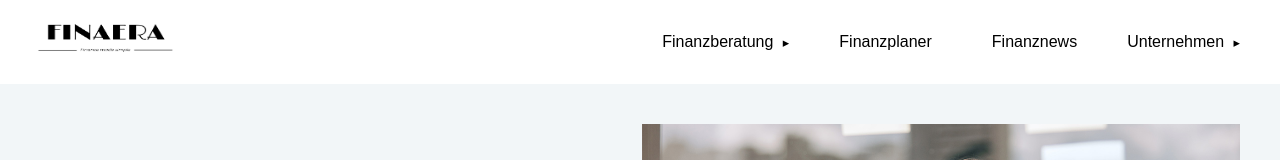
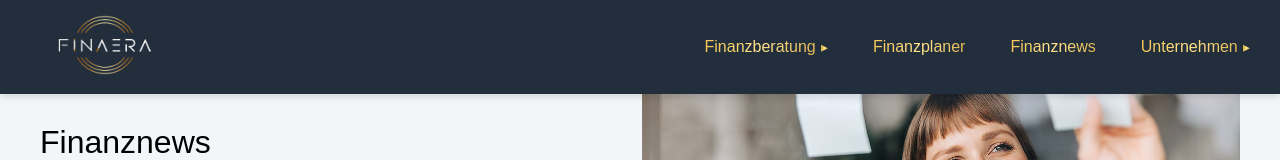
Before and after one commit to juliantechstarter/Finanzwebsite, a React (Create React App) app in the folder Anwendung/Frontend/my-app/: page /finanznews in a window 1280 px wide. Shown: the top 160 px of the page. Built offline with nearby package versions, Linux system fonts and the light colour scheme; no server answers.

Commit message:
Navbar_und_Newsseite_aenderungen

```diff
--- a/Anwendung/Frontend/my-app/src/components/Navbar.css
+++ b/Anwendung/Frontend/my-app/src/components/Navbar.css
@@ -1,22 +1,20 @@
-/* Standard Navbar-Styling */
+/* Allgemeines Styling der Navbar */
 .navbar {
-  background-color: #fff;
-  color: #000;
-  padding: 10px 20px;
+  background-color: #222e3c; /* Dunkler Hintergrund */
+  padding: 15px 30px;
   display: flex;
   align-items: center;
   justify-content: space-between;
   font-family: 'Helvetica Neue Light', sans-serif;
-  box-shadow: 0 2px 4px rgba(0, 0, 0, 0.1);
+  box-shadow: 0 4px 6px rgba(0, 0, 0, 0.1);
 }
 
-/* Logo-Styling */
+/* Logo */
 .logo {
-  height: 50px;
-  margin-right: 20px;
+  height: 60px;
 }
 
-/* Navigation-Links */
+/* Navbar-Menü */
 .navbar-menu {
   list-style: none;
   display: flex;
@@ -25,57 +23,77 @@
   padding: 0;
 }
 
-/* Standard Styling für Links */
-li {
+/* Menüpunkte */
+.navbar-menu li {
   position: relative;
-  margin-right: 20px;
+  margin-right: 25px;
   font-weight: 300;
+  transition: all 0.3s ease;
 }
 
-a {
-  text-decoration: none;
-  color: #000;
-  padding: 5px 10px;
-  font-weight: 300;
-  transition: color 0.2s ease;
+.navbar-menu li:last-child {
+  margin-right: 0;
 }
 
-a:hover {
-  color: #0077b6;
+/* Gradient-Text (Goldene Schrift) */
+.gradient-text {
+  background: linear-gradient(90deg, #e8a81f, #ffe28a, #c78d21); /* Exakter Verlauf wie im Logo */
+  background-size: 200%;
+  background-position: 50%;
+  background-clip: text;
+  -webkit-background-clip: text;
+  -webkit-text-fill-color: transparent;
+  font-size: 1rem;
+  font-weight: 400;
+  transition: background-position 0.5s ease, transform 0.2s ease;
 }
 
-/* Dropdown-Menü Styling */
+.gradient-text:hover {
+  background-position: 100%; /* Animierter Verlauf beim Hover */
+  transform: scale(1.1); /* Leichte Vergrößerung beim Hover */
+}
+
+/* Dropdown-Menü */
 .dropdown {
   position: absolute;
   top: 100%;
   left: 0;
-  background-color: #fff;
-  border: 1px solid #ddd;
-  padding: 10px 0;
-  box-shadow: 0 4px 6px rgba(0, 0, 0, 0.1);
+  background-color: #fff; /* Weißer Hintergrund */
+  padding: 0; /* Kein zusätzlicher Abstand */
+  box-shadow: 0 8px 15px rgba(0, 0, 0, 0.2);
+  border: 1px solid #ddd; /* Klare Abgrenzung */
   min-width: 200px;
-  z-index: 100;
+  z-index: 1000;
 }
 
-/* Links im Dropdown-Menü */
+/* Links im Dropdown */
 .dropdown a {
   display: block;
   padding: 10px 15px;
-  color: #000;
+  color: #222e3c; /* Dunkle Schriftfarbe passend zum Balken */
+  font-size: 0.95rem;
+  font-weight: 400;
   white-space: nowrap;
+  transition: background-color 0.2s ease, color 0.2s ease;
 }
 
 .dropdown a:hover {
-  background-color: #f0f0f0;
+  background-color: #f7f7f7; /* Leicht hellere Farbe beim Hover */
+  color: #000; /* Schwarze Schriftfarbe beim Hover */
 }
 
-/* Pfeil-Icons für Dropdown-Menüs */
+/* Pfeil neben Dropdown-Menüs */
 .arrow {
-  font-size: 0.8rem;
+  font-size: 0.9rem;
   margin-left: 5px;
+  color: transparent;
+  background: linear-gradient(90deg, #d4af37, #ffe28a, #d4af37); /* Gleicher Verlauf wie bei der Schrift */
+  background-clip: text;
+  -webkit-background-clip: text;
+  -webkit-text-fill-color: transparent;
 }
 
-/* Responsive Anpassungen */
+/* Responsive Design */
 @media (max-width: 768px) {
   .navbar {
     flex-direction: column;
@@ -88,7 +106,7 @@ a:hover {
   }
 
   li {
-    margin-bottom: 10px;
+    margin-bottom: 15px;
   }
 
   .dropdown {
@@ -96,3 +114,25 @@ a:hover {
     box-shadow: none;
   }
 }
+
+/* Sichtbare Navbar */
+.navbar {
+  position: fixed; /* Navbar bleibt oben fixiert */
+  top: 0;
+  left: 0;
+  right: 0;
+  z-index: 1000;
+  transition: transform 0.3s ease, opacity 0.3s ease; /* Sanfte Animation */
+}
+
+/* Wenn die Navbar sichtbar ist */
+.navbar.visible {
+  transform: translateY(0);
+  opacity: 1;
+}
+
+/* Wenn die Navbar versteckt wird */
+.navbar.hidden {
+  transform: translateY(-100%);
+  opacity: 0;
+}
--- a/Anwendung/Frontend/my-app/src/components/Navbar.jsx
+++ b/Anwendung/Frontend/my-app/src/components/Navbar.jsx
@@ -1,15 +1,35 @@
-import React, { useState } from "react";
+import React, { useState, useEffect } from "react";
 import { Link } from "react-router-dom";
 import "./Navbar.css";
-import logo from "../assets/FINAERA_LOGO.png";
+import logo from "../assets/FINAERALOGO.png";
 
 function Navbar() {
   const [showFinanzberatung, setShowFinanzberatung] = useState(false);
   const [showUnternehmen, setShowUnternehmen] = useState(false);
+  const [isVisible, setIsVisible] = useState(true);
+  const [prevScrollPos, setPrevScrollPos] = useState(window.pageYOffset);
+
+  useEffect(() => {
+    const handleScroll = () => {
+      const currentScrollPos = window.pageYOffset;
+
+      // Verstecke die Navbar nur, wenn sie außerhalb des sichtbaren Bereichs gescrollt wird
+      if (currentScrollPos > 60 && prevScrollPos < currentScrollPos) {
+        setIsVisible(false);
+      } else {
+        setIsVisible(true);
+      }
+
+      setPrevScrollPos(currentScrollPos);
+    };
+
+    window.addEventListener("scroll", handleScroll);
+
+    return () => window.removeEventListener("scroll", handleScroll);
+  }, [prevScrollPos]);
 
   return (
-    <nav className="navbar">
-      {/* Link zum Logo */}
+    <nav className={`navbar ${isVisible ? "visible" : "hidden"}`}>
       <Link to="/">
         <img src={logo} alt="Finaera Logo" className="logo" />
       </Link>
@@ -18,31 +38,49 @@ function Navbar() {
           onMouseEnter={() => setShowFinanzberatung(true)}
           onMouseLeave={() => setShowFinanzberatung(false)}
         >
-          Finanzberatung <span className="arrow">{showFinanzberatung ? "▾" : "▸"}</span>
+          <span className="gradient-text">Finanzberatung</span>
+          <span className="arrow">{showFinanzberatung ? "▾" : "▸"}</span>
           {showFinanzberatung && (
             <div className="dropdown">
-              <a href="#vorsorge">Vorsorge</a>
-              <a href="#absicherung">Absicherung</a>
-              <a href="#vermögen">Vermögen</a>
-              <a href="#immobilie">Immobilie</a>
+              <Link to="#vorsorge" className="gradient-text">
+                Vorsorge
+              </Link>
+              <Link to="#absicherung" className="gradient-text">
+                Absicherung
+              </Link>
+              <Link to="#vermögen" className="gradient-text">
+                Vermögen
+              </Link>
+              <Link to="#immobilie" className="gradient-text">
+                Immobilie
+              </Link>
             </div>
           )}
         </li>
         <li>
-          <Link to="/finanzplaner">Finanzplaner</Link>
+          <Link to="/finanzplaner" className="gradient-text">
+            Finanzplaner
+          </Link>
         </li>
         <li>
-          <Link to="/finanznews">Finanznews</Link>
+          <Link to="/finanznews" className="gradient-text">
+            Finanznews
+          </Link>
         </li>
         <li
           onMouseEnter={() => setShowUnternehmen(true)}
           onMouseLeave={() => setShowUnternehmen(false)}
         >
-          Unternehmen <span className="arrow">{showUnternehmen ? "▾" : "▸"}</span>
+          <span className="gradient-text">Unternehmen</span>
+          <span className="arrow">{showUnternehmen ? "▾" : "▸"}</span>
           {showUnternehmen && (
             <div className="dropdown">
-              <Link to="/unternehmen">Über das Unternehmen</Link>
-              <Link to="/geschäftsführung">Geschäftsführung</Link>
+              <Link to="/unternehmen" className="gradient-text">
+                Über das Unternehmen
+              </Link>
+              <Link to="/geschäftsführung" className="gradient-text">
+                Geschäftsführung
+              </Link>
             </div>
           )}
         </li>
--- a/Anwendung/Frontend/my-app/src/pages/Finanznews.css
+++ b/Anwendung/Frontend/my-app/src/pages/Finanznews.css
@@ -55,38 +55,83 @@
   margin-bottom: 20px;
 }
 
+/* News-Artikel-Container */
 .news-list {
   display: grid;
-    grid-template-columns: repeat(auto-fit, minmax(250px, 1fr));
+  grid-template-columns: repeat(auto-fit, minmax(300px, 1fr));
   gap: 20px;
 }
 
+/* Styling für die Artikelkarten */
 .news-item {
   background-color: #fff;
   padding: 15px;
   border: 1px solid #ddd;
   border-radius: 5px;
   box-shadow: 0 2px 4px rgba(0, 0, 0, 0.1);
+  display: flex;
+  flex-direction: column;
+  justify-content: space-between;
+  height: 100%;
+  box-sizing: border-box;
+  transition: transform 0.3s ease, box-shadow 0.3s ease;
 }
 
+.news-item:hover {
+  transform: translateY(-5px);
+  box-shadow: 0 4px 8px rgba(0, 0, 0, 0.15);
+}
+
+/* Bildbereich der Karte */
+.news-image {
+  width: 100%;
+  height: 150px;
+  overflow: hidden;
+  margin-bottom: 10px;
+  border-radius: 0px;
+}
+
+.news-image img {
+  width: 100%;
+  height: 100%;
+  object-fit: cover;
+}
+
+/* Überschriften */
 .news-item h3 {
   font-size: 1.1rem;
-    color: #0077b6;
+  color: #222e3c;
   margin-bottom: 10px;
+  display: -webkit-box;
+  -webkit-line-clamp: 2;
+  -webkit-box-orient: vertical;
+  overflow: hidden;
+  text-overflow: ellipsis;
 }
 
-  .news-item p {
+/* Styling für den "Mehr lesen"-Button */
+.read-more {
+  display: inline-flex;
+  align-items: center;
+  justify-content: center;
   font-size: 0.9rem;
-    color: #333;
-    margin-bottom: 10px;
+  font-weight: bold;
+  color: #fff;
+  text-decoration: none;
+  padding: 8px 15px;
+  border-radius: 5px;
+  background: linear-gradient(90deg, #d4af37, #ffe28a, #d4af37);
+  background-size: 200%;
+  transition: background-position 0.3s ease, transform 0.2s ease;
+  margin-top: auto;
 }
 
-  .news-item a {
-    font-size: 0.9rem;
-    color: #0077b6;
-    text-decoration: none;
+.read-more:hover {
+  background-position: 100%;
+  transform: translateY(-2px);
 }
 
-  .news-item a:hover {
-    text-decoration: underline;
+.read-more .arrow {
+  margin-left: 10px;
+  font-size: 1.1rem;
 }
--- a/Anwendung/Frontend/my-app/src/pages/Finanzplaner.css
+++ b/Anwendung/Frontend/my-app/src/pages/Finanzplaner.css
@@ -30,10 +30,10 @@
 }
 
 .text-section p {
-  font-size: 1rem;
+  font-size: 0,3rem;
   color: #333;
   line-height: 1.6;
-  font-weight: 300; /* Light Schriftstil */
+  font-weight: 250; /* Light Schriftstil */
 }
 
 /* Bildbereich rechts */
```
Also changed, not shown: Anwendung/Frontend/my-app/src/pages/Finanznews.jsx (+25 -9 lines), Anwendung/Frontend/my-app/src/assets/FINAERALOGO.png (added). Lines whose indentation alone changed are shown as unchanged.
